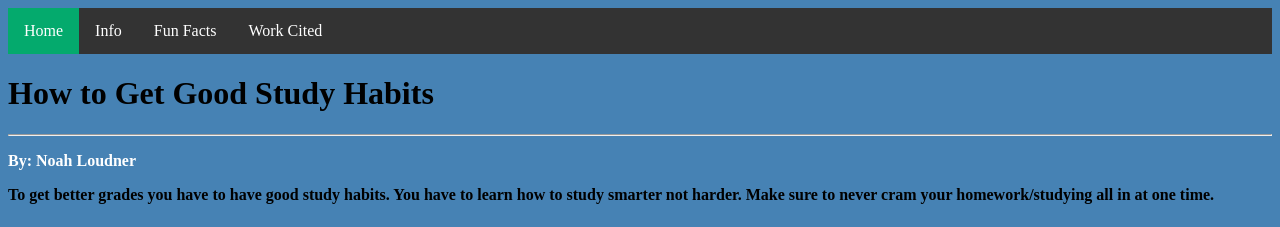
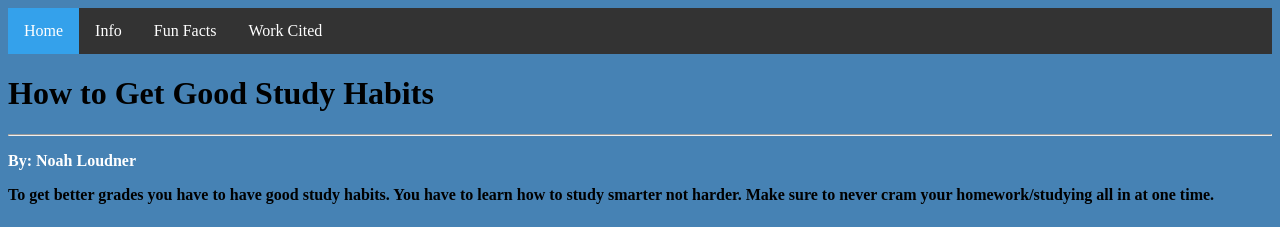
Before and after one commit to Nloudner/Noah-Loudner, a plain HTML site: page Index.html in a window 1280 px wide. Shown: the top 227 px of the page. Drawn offline with Linux system fonts and the light colour scheme.

Commit message:
Update Index.html

```diff
--- a/Index.html
+++ b/Index.html
@@ -27,7 +27,7 @@ li a:hover:not(.active) {
 }
 
 .active {
-  background-color: #04AA6D;
+  background-color: #34a1eb;
 }
 </style>
 </head>
```
